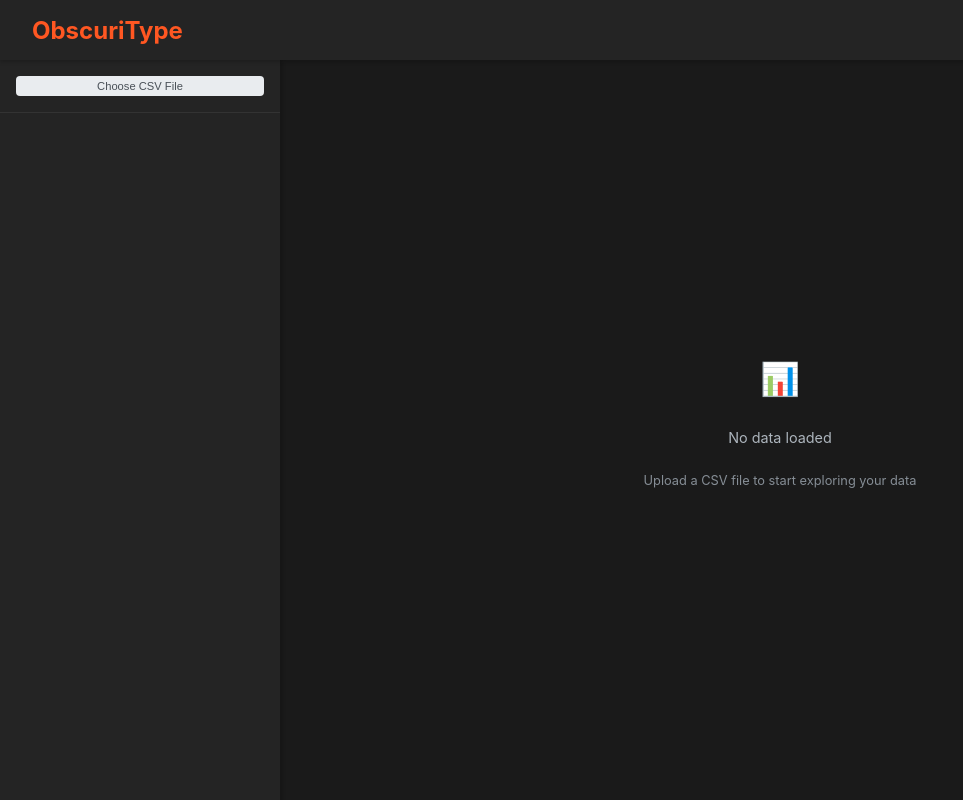
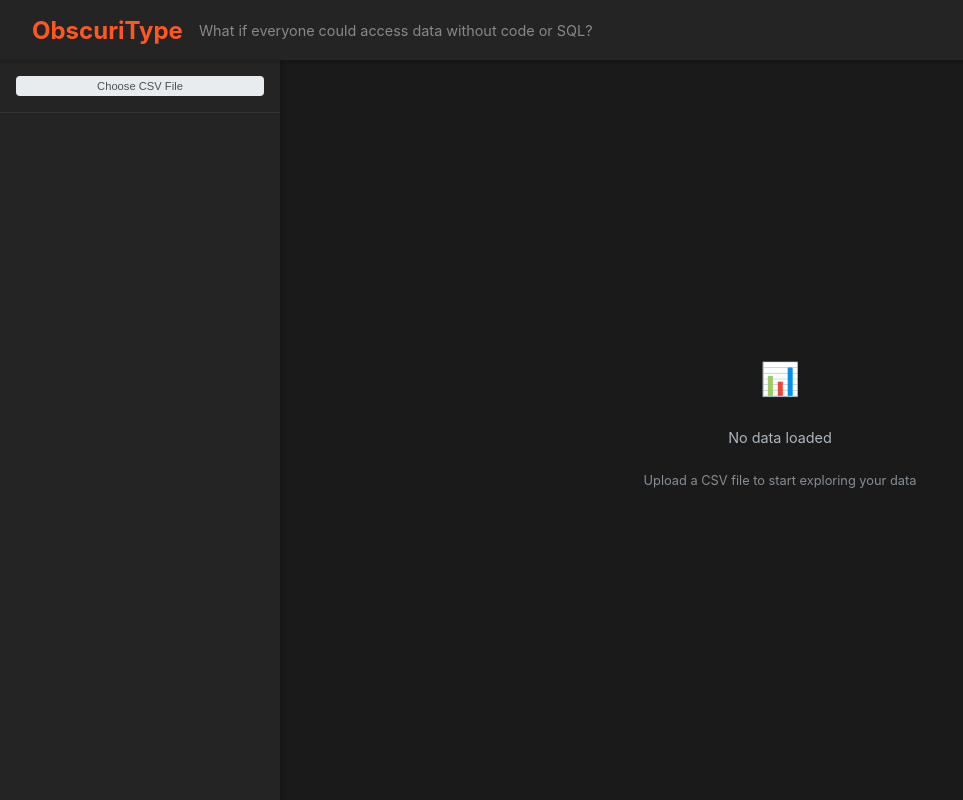
Before and after one commit to vkryukov/obscuritype, a Django app: page / in a window 1280 px wide. Shown: the whole page, without its empty margins (0-963 px from the left). Run offline with Django 5.2, Linux system fonts and the light colour scheme.

Commit message:
Add tagline

```diff
--- a/uploader/templates/uploader/upload.html
+++ b/uploader/templates/uploader/upload.html
@@ -41,6 +41,13 @@
             font-weight: bold;
             color: var(--primary-color);
             text-decoration: none;
+        }
+
+        .tagline {
+            font-size: 0.9rem;
+            color: #888;
+            margin-left: 1rem;
+            font-weight: normal;
         }
 
         .sidebar {
@@ -677,6 +684,7 @@
 <body>
     <nav class="navbar">
         <a href="/" class="logo">ObscuriType</a>
+        <span class="tagline">What if everyone could access data without code or SQL?</span>
     </nav>
     <div class="sidebar">
         {% if filename %}
```
